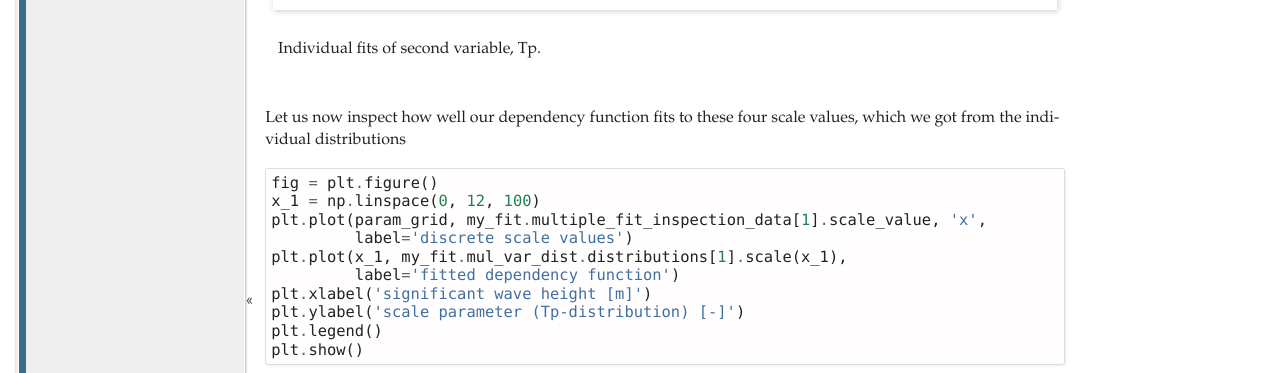
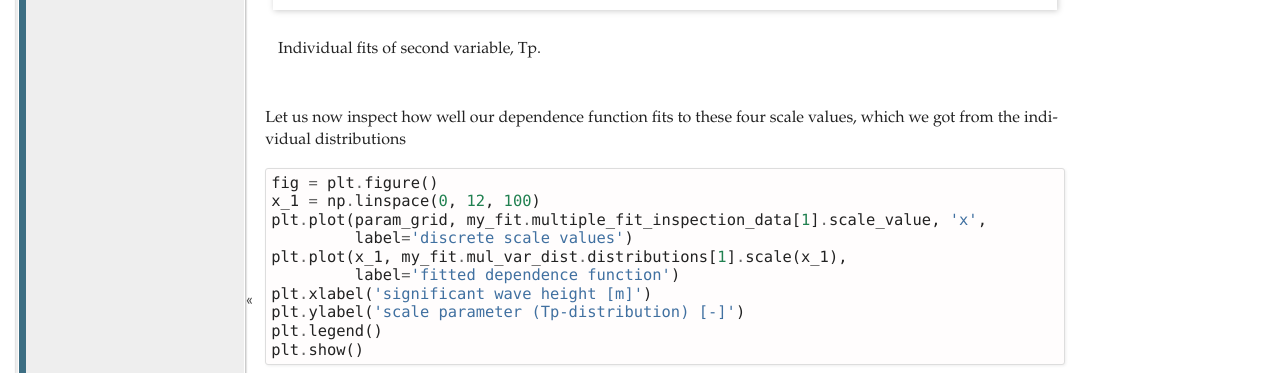
Before and after one commit to virocon-organization/virocon, a Sphinx documentation site: the page built from docs/fitting.rst, in a window 1280 px wide and 1400 px high, scrolled down 5180 px. Shown: the part 150-523 px from the top of the window. Built offline with Sphinx 7.4.7, drawn with Linux system fonts in a browser that asks for light colours; some of the changed text lies outside the part shown.

Commit message:
Improve listing 1 comment, make number of sample consistent with index.

```diff
--- a/docs/fitting.rst
+++ b/docs/fitting.rst
@@ -57,15 +57,15 @@
 
     # Draw 1000 samples from a Weibull distribution with shape=1.5 and scale=3,
     # which represents significant wave height.
-    sample_1 = prng.weibull(1.5, 1000)*3
+    sample_0 = prng.weibull(1.5, 1000)*3
 
     # Let the second sample, which represents spectral peak period increase
     # with significant wave height and follow a Lognormal distribution with
     # mean=2 and sigma=0.2
-    sample_2 = [0.1 + 1.5 * np.exp(0.2 * point) +
-                prng.lognormal(2, 0.2) for point in sample_1]
+    sample_1 = [0.1 + 1.5 * np.exp(0.2 * point) +
+                prng.lognormal(2, 0.2) for point in sample_0]
 
-    plt.scatter(sample_1, sample_2)
+    plt.scatter(sample_0, sample_1)
     plt.xlabel('significant wave height [m]')
     plt.ylabel('spectral peak period [s]')
     plt.show()
@@ -164,7 +164,7 @@
     plt.plot(param_grid, my_fit.multiple_fit_inspection_data[1].scale_value, 'x',
              label='discrete scale values')
     plt.plot(x_1, my_fit.mul_var_dist.distributions[1].scale(x_1),
-             label='fitted dependency function')
+             label='fitted dependence function')
     plt.xlabel('significant wave height [m]')
     plt.ylabel('scale parameter (Tp-distribution)')
     plt.legend()
@@ -177,7 +177,7 @@
 
     Individual fits of second variable, Tp.
 
-Let us now inspect how well our dependency function fits to these four scale
+Let us now inspect how well our dependence function fits to these four scale
 values, which we got from the individual distributions ::
 
     fig = plt.figure()
@@ -185,7 +185,7 @@
     plt.plot(param_grid, my_fit.multiple_fit_inspection_data[1].scale_value, 'x',
              label='discrete scale values')
     plt.plot(x_1, my_fit.mul_var_dist.distributions[1].scale(x_1),
-             label='fitted dependency function')
+             label='fitted dependence function')
     plt.xlabel('significant wave height [m]')
     plt.ylabel('scale parameter (Tp-distribution) [-]')
     plt.legend()
@@ -194,15 +194,15 @@
 
 .. figure:: fitting_fig4.png
     :scale: 100 %
-    :alt: fit of the dependency function
+    :alt: fit of the dependence function
 
-    Fit of the dependency function.
+    Fit of the dependence function.
 
 Finally, let us use the multivariate distribution we fitted to
 compute an environmental contour ::
 
     iform_contour = IFormContour(my_fit.mul_var_dist, 25, 3, 100)
-    plt.scatter(sample_1, sample_2, label='sample')
+    plt.scatter(sample_0, sample_1, label='sample')
     plt.plot(iform_contour.coordinates[0][0], iform_contour.coordinates[0][1],
                 '-k', label='IFORM contour')
     plt.xlabel('significant wave height [m]')
```
Also changed, not shown: other parts of docs/fitting.rst (+3 -3 lines), 1 other file.
